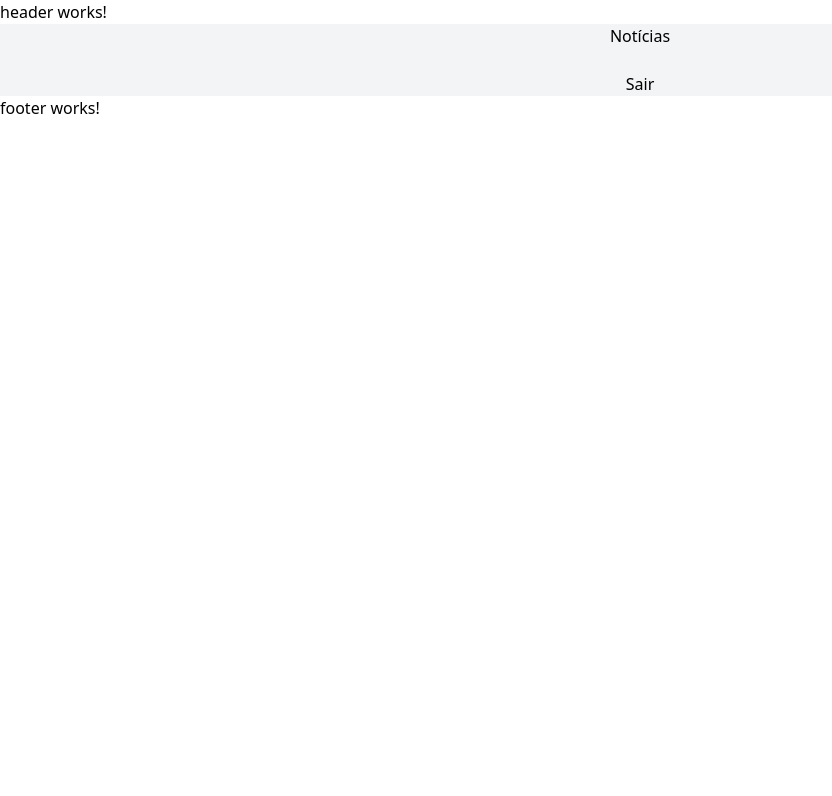
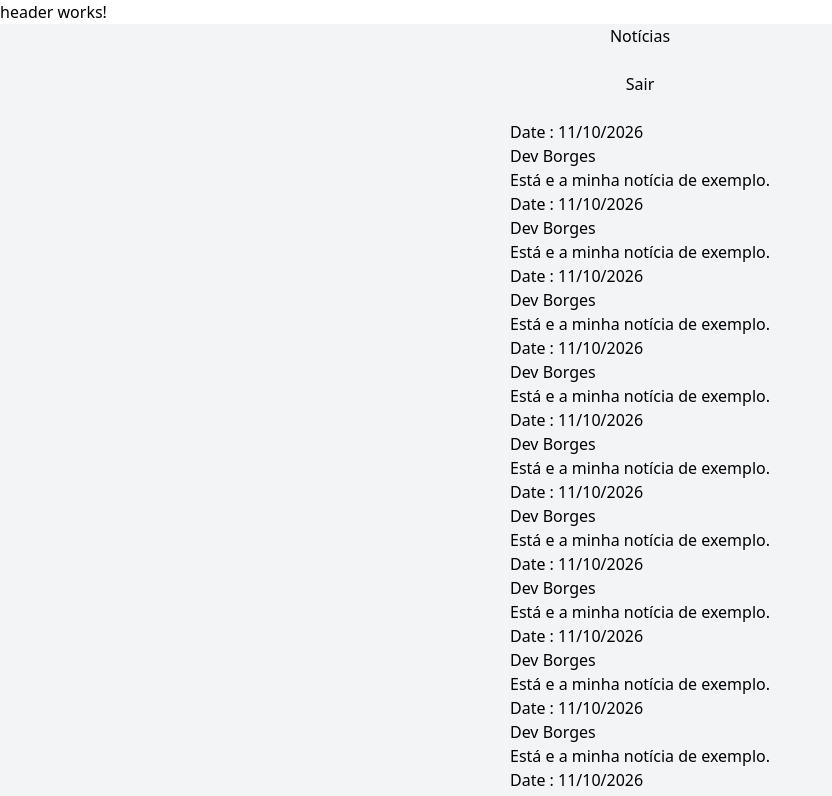
Before and after one commit to Paulo-Borges/DDD_ANGULAR, an Angular app: page /noticias in a window 1280 px wide. Shown: the top 796 px of the page, without its empty margins (0-832 px from the left). Built offline with nearby package versions, Linux system fonts and the light colour scheme.

Commit message:
feat: Iniciando page Noticia

```diff
--- a/src/app/pages/noticias/noticias.html
+++ b/src/app/pages/noticias/noticias.html
@@ -2,4 +2,19 @@
   <h1>{{ title() }}</h1>
 
   <app-navbar></app-navbar>
+  <div>
+    <div>
+      @for (item of listaNoticias; track item) {
+        <div>
+          <div>
+            <div>Date : 11/10/2026</div>
+            <div>Dev Borges</div>
+          </div>
+        </div>
+        <div>
+          <p>Está e a minha notícia de exemplo.</p>
+        </div>
+      }
+    </div>
+  </div>
 </main>
--- a/src/app/pages/noticias/noticias.ts
+++ b/src/app/pages/noticias/noticias.ts
@@ -1,4 +1,4 @@
-import { Component, signal } from '@angular/core';
+import { Component, OnInit, signal } from '@angular/core';
 import { Navbar } from '../../components/navbar/navbar';
 
 @Component({
@@ -7,6 +7,18 @@ import { Navbar } from '../../components/navbar/navbar';
   templateUrl: './noticias.html',
   styleUrl: './noticias.css',
 })
-export class Noticias {
+export class Noticias implements OnInit {
   public readonly title = signal('Notícias');
+
+  constructor() {}
+
+  listaNoticias!: Array<number>;
+
+  ngOnInit(): void {
+    var lista = new Array<number>();
+    for (let i = 0; i < 12; i++) {
+      lista.push(i);
+    }
+    this.listaNoticias = lista;
+  }
 }
```
